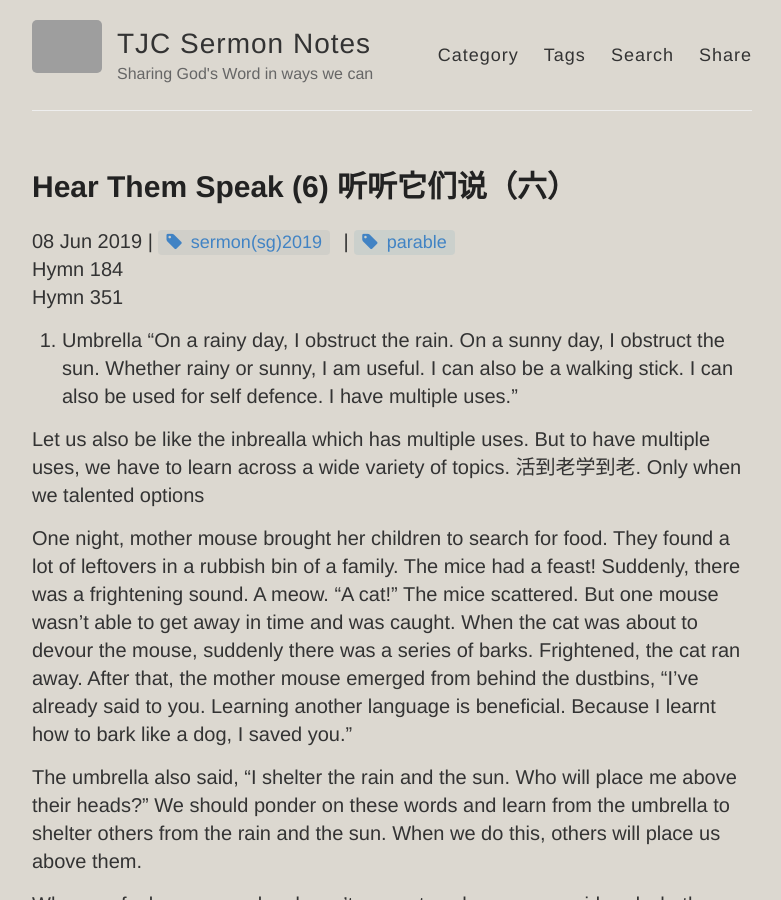
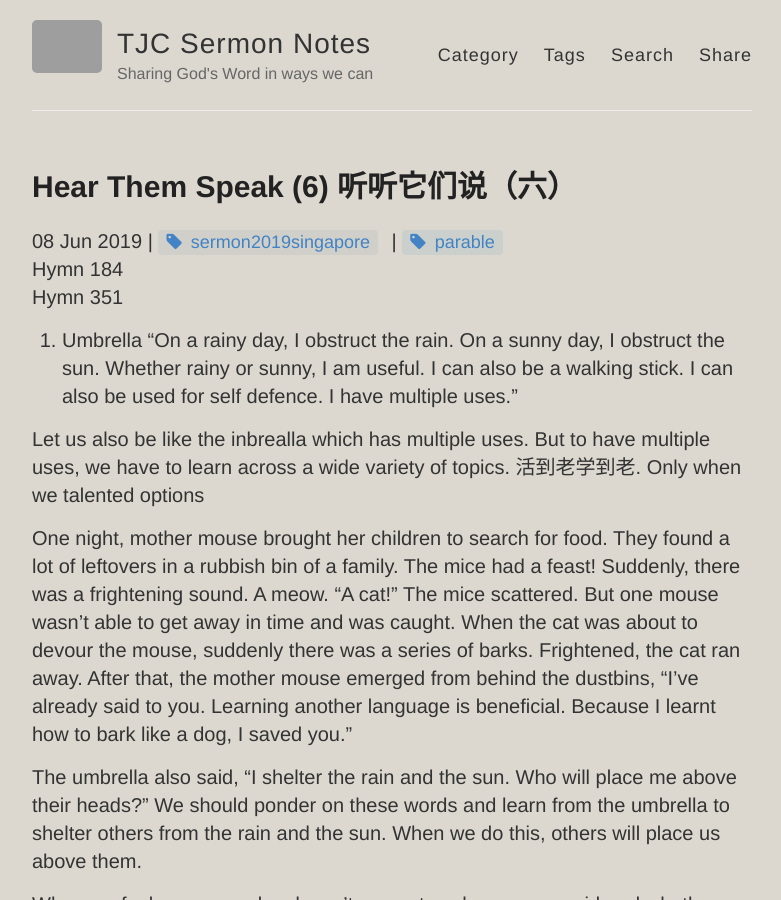
Before and after one commit to catchupTJC/catchuptjc.github.io, a Jekyll site: the page built from _posts/2019-06-08-Hear Them Speak (6).md, in a window 1280 px wide and 900 px high. Shown: the whole window, without its empty margins (248-1029 px from the left). Built offline with Jekyll 4.4.1, drawn with Linux system fonts in a browser that asks for light colours; nearby versions of some CDN libraries; comment, search, counter and statistics services are not loaded; grey boxes are pictures that could not be loaded.

Commit message:
Update 2019-06-08-Hear Them Speak (6).md

```diff
--- a/_posts/2019-06-08-Hear Them Speak (6).md
+++ b/_posts/2019-06-08-Hear Them Speak (6).md
@@ -1,7 +1,7 @@
 ---
 layout: post
 title: Hear Them Speak (6) 听听它们说（六）
-category: sermon(sg)2019
+category: sermon2019singapore
 tags: [parable]
 hymns: [184,351]
 ---
```
